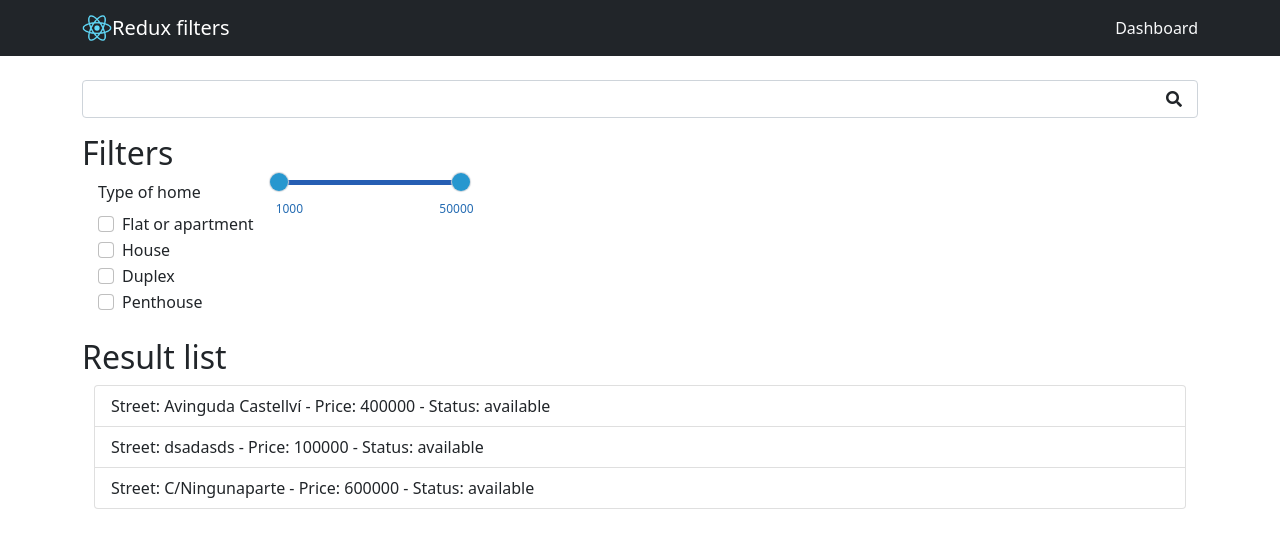
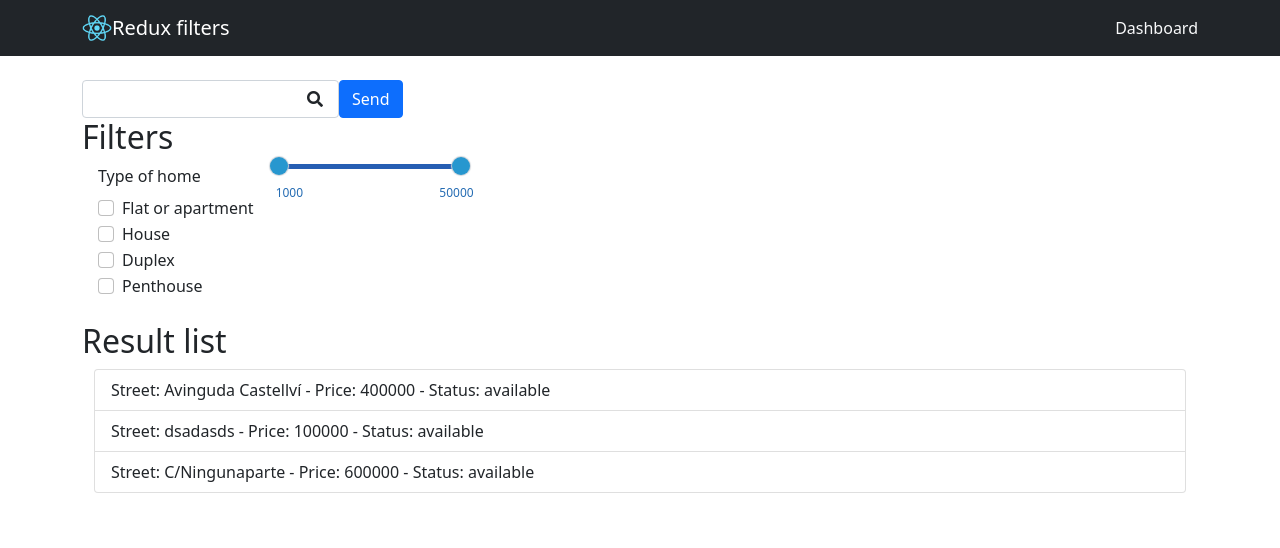
Before and after one commit to AranBeitia/REDUX-filters, a React (Create React App) app: page /dashboard in a window 1280 px wide. Shown: the top 548 px of the page. Built offline with nearby package versions, Linux system fonts and the light colour scheme; data requests are answered from the project's data file.

Commit message:
fetch filters

```diff
--- a/src/redux/filter/actions.js
+++ b/src/redux/filter/actions.js
@@ -26,6 +26,7 @@ export const searchFilter = (value) => {
 
 export const fetchingData = () => {
   return async (dispatch) => {
+    dispatch(searchFilter)
     const result = await getData('http://localhost:3001/properties')
     dispatch(fetchDataSuccess(result[1]))
   }
--- a/src/ui/components/SearchBar/SearchBar.js
+++ b/src/ui/components/SearchBar/SearchBar.js
@@ -1,15 +1,30 @@
-import { Form } from 'react-bootstrap'
+import { useState } from 'react'
+import { useDispatch } from 'react-redux'
+import { searchFilter } from '../../../redux/filter/actions'
+import { Button, Form } from 'react-bootstrap'
 
 const SearchBar = () => {
+  const dispatch = useDispatch()
+  const [result, setResult] = useState('')
+
   const handleSubmit = (e) => {
     e.preventDefault()
+    dispatch(searchFilter(result))
   }
 
   return (
     <Form onSubmit={handleSubmit}>
-      <Form.Group className="position-relative">
-        <Form.Control name="search" className="mb-3" type="text" id="search" />
-        <span className="position-absolute search-icon fa fa-search"></span>
+      <Form.Group className="d-flex">
+        <div className="position-relative">
+          <Form.Control
+            name="search"
+            type="text"
+            id="search"
+            onChange={(e) => setResult(e.target.value)}
+          />
+          <span className="position-absolute search-icon fa fa-search"></span>
+        </div>
+        <Button type="submit">Send</Button>
       </Form.Group>
     </Form>
   )
--- a/src/ui/pages/Dashboard.js
+++ b/src/ui/pages/Dashboard.js
@@ -1,5 +1,5 @@
-import { useEffect, useState } from 'react'
-import { useDispatch } from 'react-redux'
+import { useEffect } from 'react'
+import { useDispatch, useSelector } from 'react-redux'
 import { fetchingData } from '../../redux/filter/actions'
 
 import { Container } from 'react-bootstrap'
@@ -9,11 +9,12 @@ import FilterForm from '../components/FilterForm'
 import ResultList from '../components/ResultList'
 
 const Dashboard = () => {
+  const { filters } = useSelector((state) => state.filter)
   const dispatch = useDispatch()
 
   useEffect(() => {
     dispatch(fetchingData())
-  }, [dispatch])
+  }, [filters])
 
   return (
     <>
```
